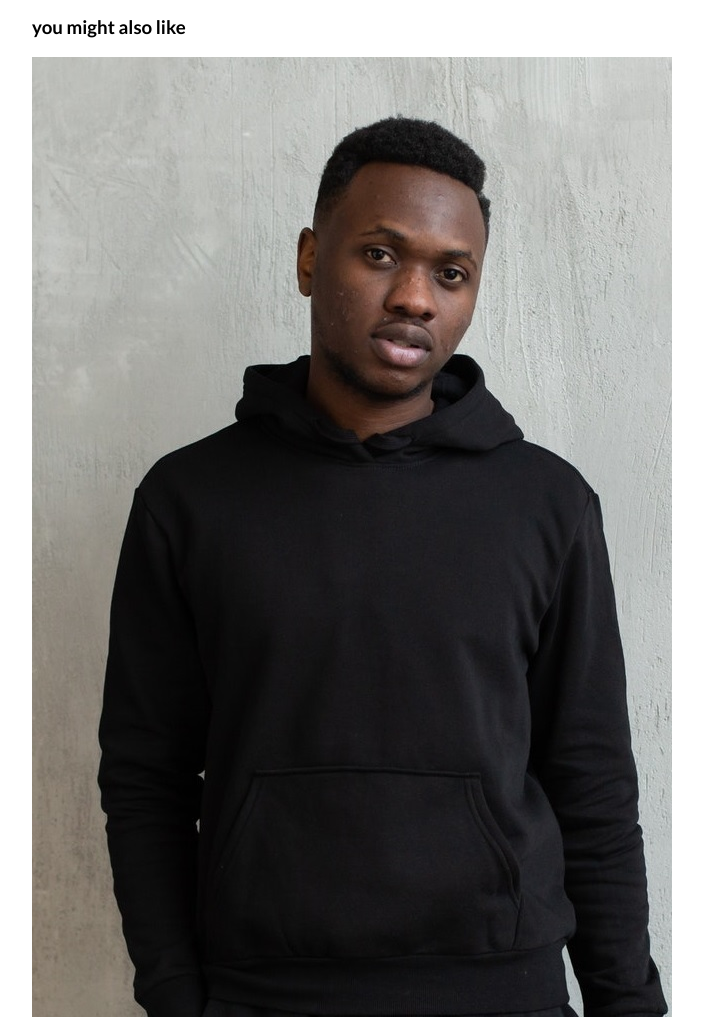
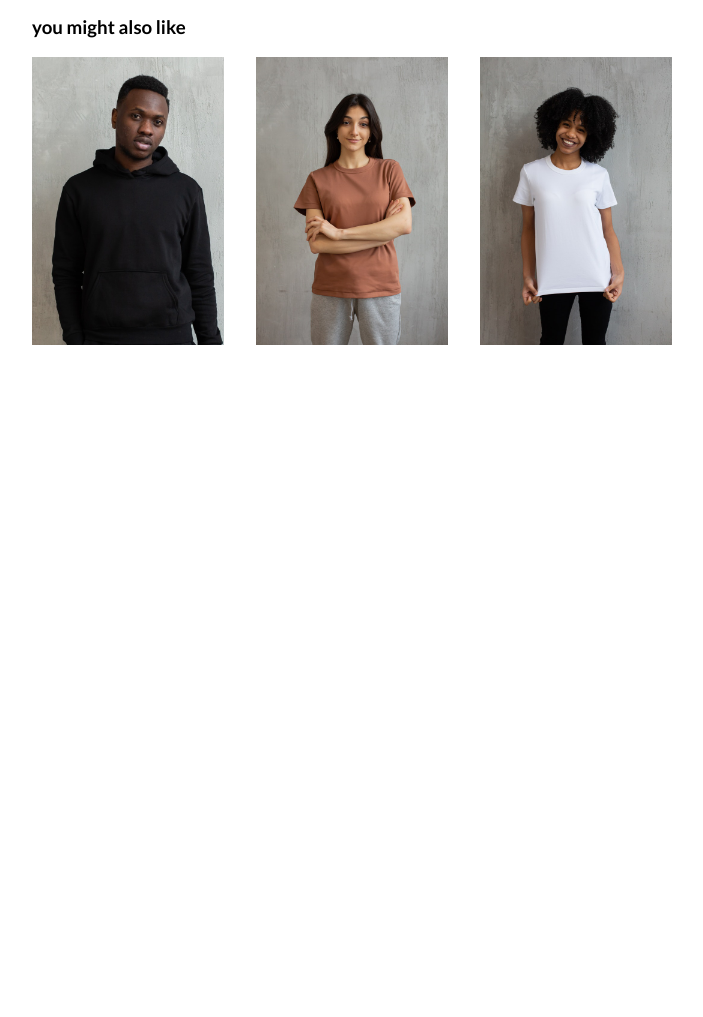
Before and after one commit to Seyba/product_page, a plain HTML site: page index.html in a window 1280 px wide. Shown: the part 868-1885 px from the top of the page, without its empty margins (288-991 px from the left). After the commit the page ends 1293 px from the top, so only its background shows below. Drawn offline with Linux system fonts and the light colour scheme.

Commit message:
recommendations

```diff
--- a/style.css
+++ b/style.css
@@ -175,3 +175,14 @@ h2 {
 #Description p {
     line-height: 1.3;
 }
+
+.recommended{
+    display:flex;
+    justify-content: space-between;
+    margin-top: 15px;
+}
+
+.recommended-product{
+    max-width: 30%;
+    object-fit: cover;
+}
```
